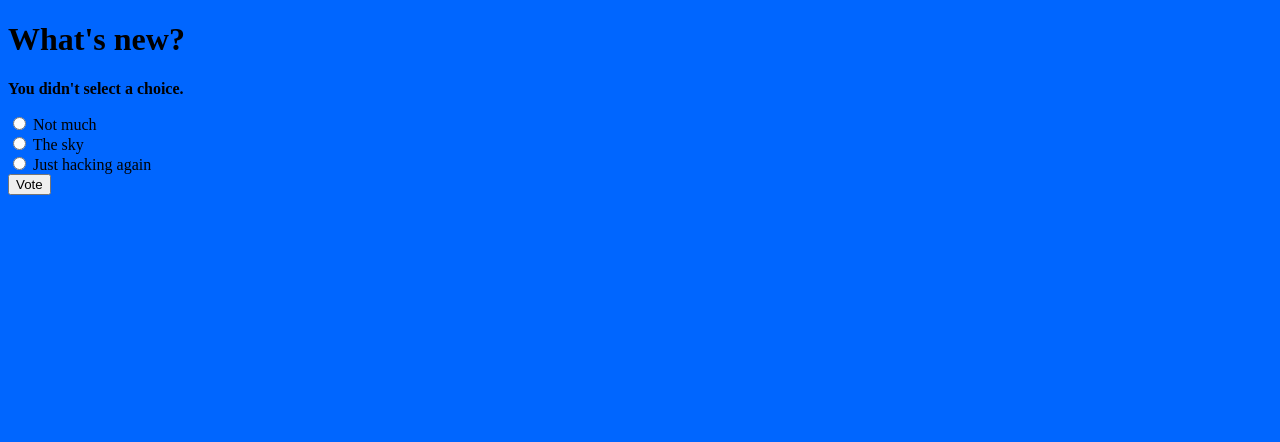
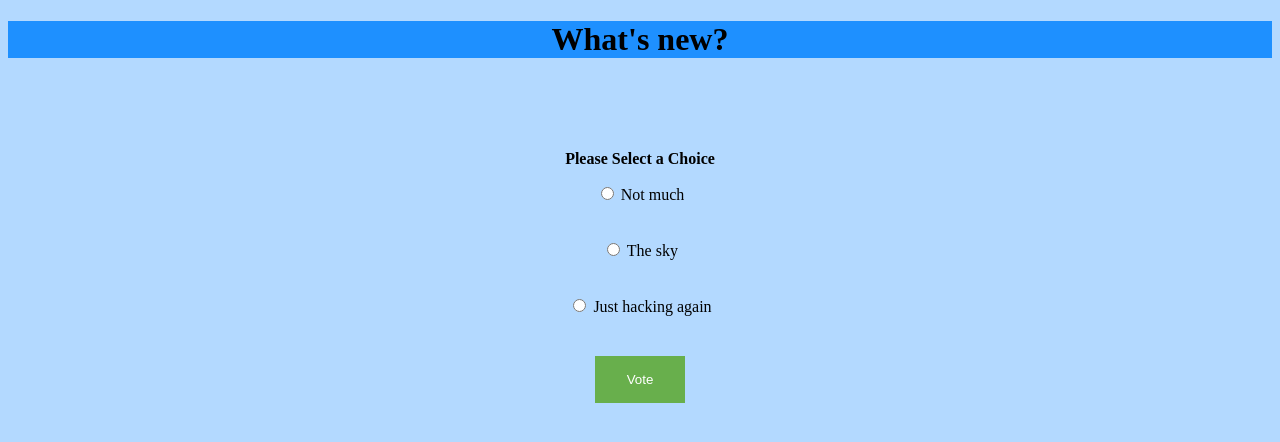
Before and after one commit to navneet555k/PollingWebApp, a Django app: page /polls/1/vote/ in a window 1280 px wide. Shown: the top 442 px of the page. Run offline with Django 3.2, Linux system fonts and the light colour scheme; data comes from the database, SQL or seed files in the repository; both versions use the stored data as it was after the commit.

Commit message:
made changes in ui

```diff
--- a/mysite/login/templates/login/index.html
+++ b/mysite/login/templates/login/index.html
@@ -6,7 +6,7 @@
         <title>Google Registration</title>
     </head>
     <body bgcolor="#ccff99">
-<h1><center>Welome to my polling web app!</center></h1>
+<h1 style="background-color:DodgerBlue;"><center>Welome to my polling web app!</center></h1>
 <h1><center><a href="{% provider_login_url "google"%}">Google Connect</a><center></h1>
     </body>
 </html>
--- a/mysite/polls/templates/polls/detail.html
+++ b/mysite/polls/templates/polls/detail.html
@@ -4,18 +4,32 @@
     <meta charset="UTF-8">
     <meta name="viewport" content="width=device-width, initial-scale=1.0">
     <title>Document</title>
+    <style>
+          input[type=submit] {
+          background-color: rgb(104, 175, 76);
+          border: none;
+          color: white;
+          padding: 16px 32px;
+          text-decoration: none;
+          margin: 4px 2px;
+          cursor: pointer;
+        }
+        </style>
 </head>
-<body bgcolor="#0066ff">
-<h1>{{ question.question_text }}</h1>
-{% if error_message %}<p><strong>{{ error_message }}</strong></p>{% endif %}
+<body bgcolor=" #b3d9ff">
+<h1 style="background-color:DodgerBlue;"><center>{{ question.question_text }}</center></h1>
+<br>
+<br>
+<br>
+{% if error_message %}<p><center><strong>{{ error_message }}</strong></center></p>{% endif %}
 
 <form action="/polls/{{ question.id }}/vote/" method="post">
 {% csrf_token %}
 {% for choice in question.choice_set.all %}
-    <input type="radio" name="choice" id="choice{{ forloop.counter }}" value="{{ choice.id }}">
-    <label for="choice{{ forloop.counter }}">{{ choice.choice_text }}</label><br>
+ <center><input type="radio" name="choice" id="choice{{ forloop.counter }}" value="{{ choice.id }}">
+    <label for="choice{{ forloop.counter }}">{{ choice.choice_text }}</label><br><br><br></center>
 {% endfor %}
-<input type="submit" value="Vote">
+<center><input type="submit" value="Vote"><center>
 </form>
 </body>
 </html>
--- a/mysite/polls/templates/polls/results.html
+++ b/mysite/polls/templates/polls/results.html
@@ -6,8 +6,8 @@
     <title>Document</title>
 </head>
 <body bgcolor="#99ff66">
-    <h1>Thanks for voting</h1>
-    <h2>{{ question.question_text }}</h2>
+    <h1 style="background-color:DodgerBlue;"><center>Thanks for voting</center></h1>
+    <h2 style="background-color:pink;"><center>You Voted for this Question :{{ question.question_text }}</center></h2>
 
 <ul>
 {% for choice in question.choice_set.all %}
--- a/mysite/polls/views.py
+++ b/mysite/polls/views.py
@@ -29,7 +29,7 @@ def vote(request, question_id):
         # Redisplay the question voting form.
         return render(request, 'polls/detail.html', {
             'question': question,
-            'error_message': "You didn't select a choice.",
+            'error_message': "Please Select a Choice",
         })
     else:
         selected_choice.votes += 1
```
Also changed, not shown: mysite/polls/templates/polls/index.html (+13 -2 lines), mysite/db.sqlite3, 4 other files.
